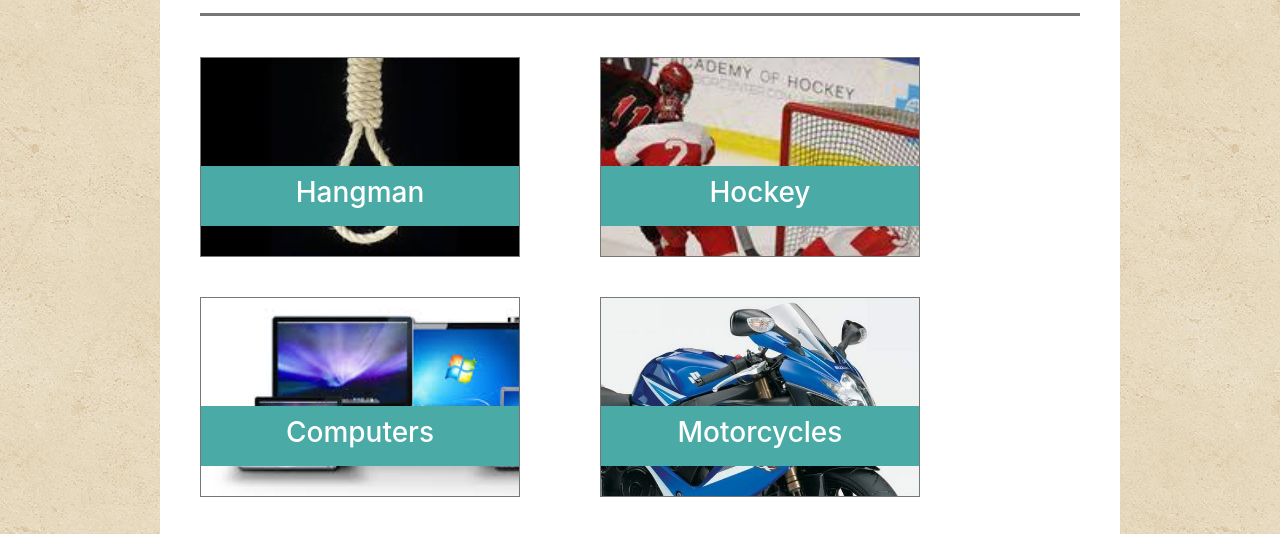
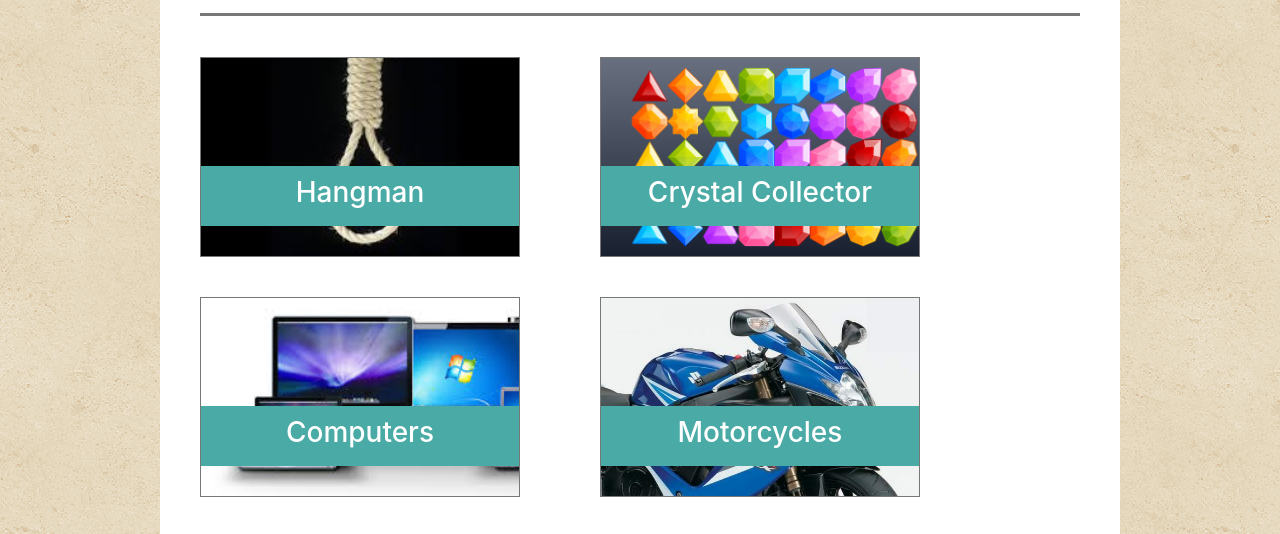
Before and after one commit to Kash-6/Bootstrap-Portfolio, a plain HTML site: page portfolio.html in a window 1280 px wide. Shown: the part 209-743 px from the top of the page. Drawn offline with nearby package versions, Linux system fonts and the light colour scheme.

Commit message:
updated portfolio with crystal game

```diff
--- a/assets/css/style.css
+++ b/assets/css/style.css
@@ -119,7 +119,7 @@ form { margin: 20px;
 }
 
 .port2 {
-    background: url(../images/hockey.jpg);
+    background: url(../images/crystal.jpg);
     background-size: cover;
     position: relative;
     height:200px;
--- a/portfolio.html
+++ b/portfolio.html
@@ -48,7 +48,7 @@
                     <div  class="port2 col-4 col-lg-4 col-md-4 col-sm-11">
                         <figure>
                             <div class="text">
-                                <h3>Hockey</h3>
+                                <h3><a class = "portlink" href ="https://kash-6.github.io/Unit-4-game/">Crystal Collector</a></h3>
                             </div>
                         </figure>
                     </div>
```
Also changed, not shown: assets/images/crystal.jpg (added), assets/images/hangman.png (deleted), assets/images/hockey.jpg (deleted), assets/images/mma.jpg (deleted).
